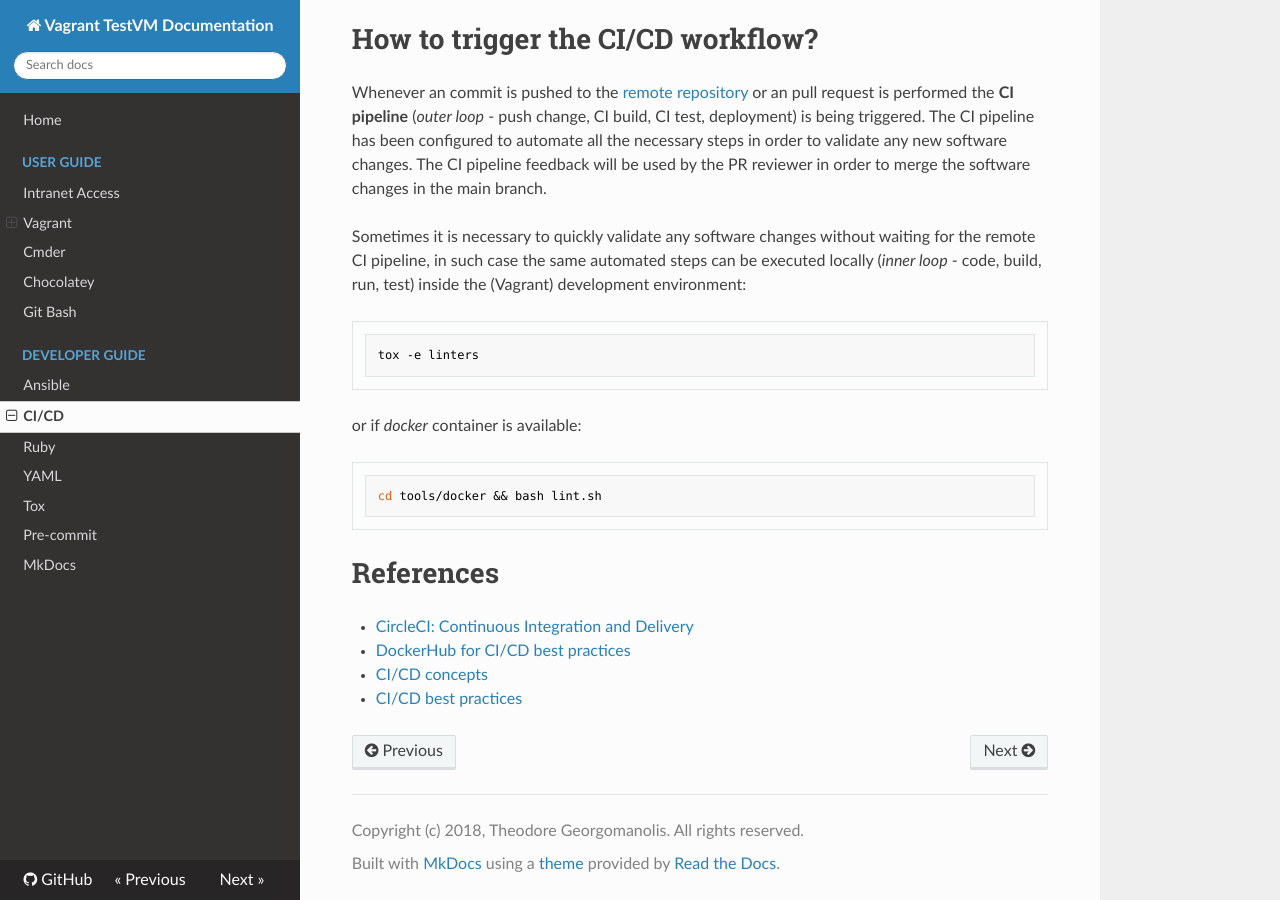
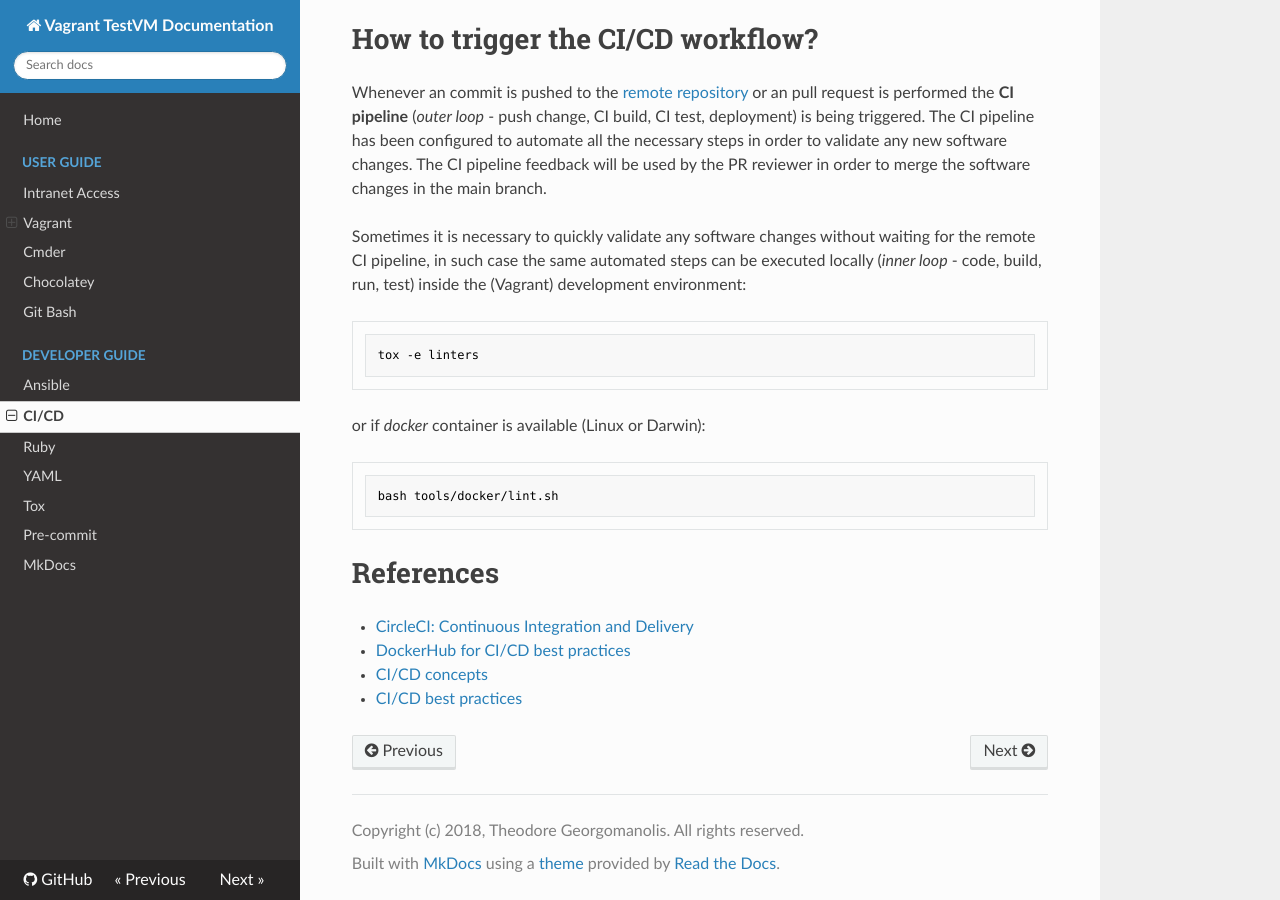
Before and after one commit to theodore86/vagrantenv, an MkDocs documentation site: the page built from docs/dev/cicd.md, in a window 1280 px wide and 900 px high, scrolled down 742 px. Built offline with MkDocs 1.6.1, drawn with Linux system fonts in a browser that asks for light colours; nearby versions of some CDN libraries.

Commit message:
Update project documentation

````diff
--- a/docs/dev/cicd.md
+++ b/docs/dev/cicd.md
@@ -21,10 +21,10 @@ Sometimes it is necessary to quickly validate any software changes without waiti
 tox -e linters
 ```
 
-or if *docker* container is available:
+or if *docker* container is available (Linux or Darwin):
 
 ```bash
-cd tools/docker && bash lint.sh
+bash tools/docker/lint.sh
 ```
 
 # References
````
